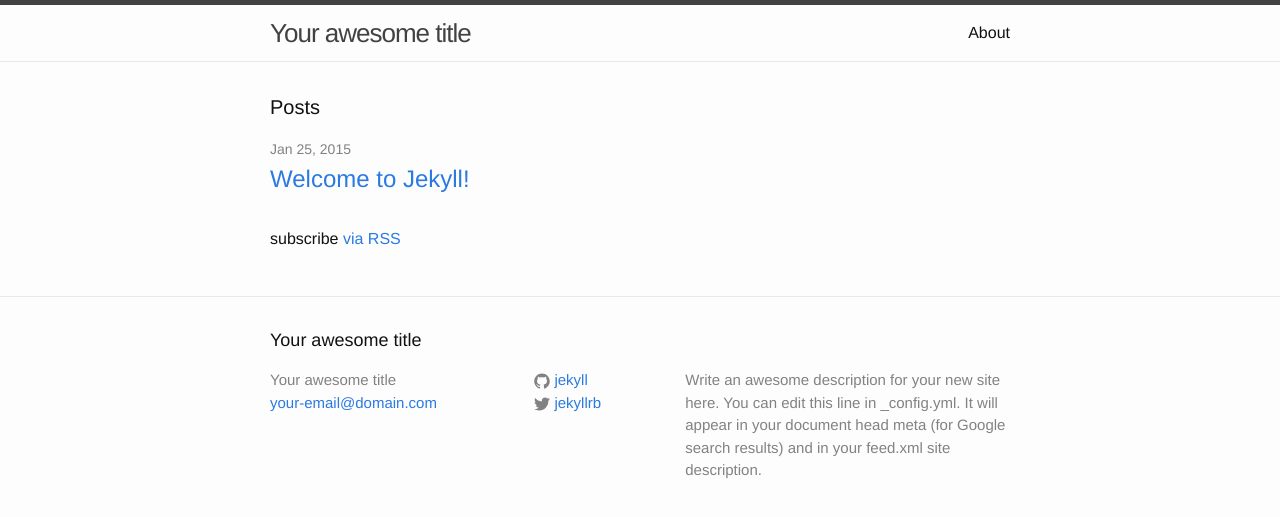
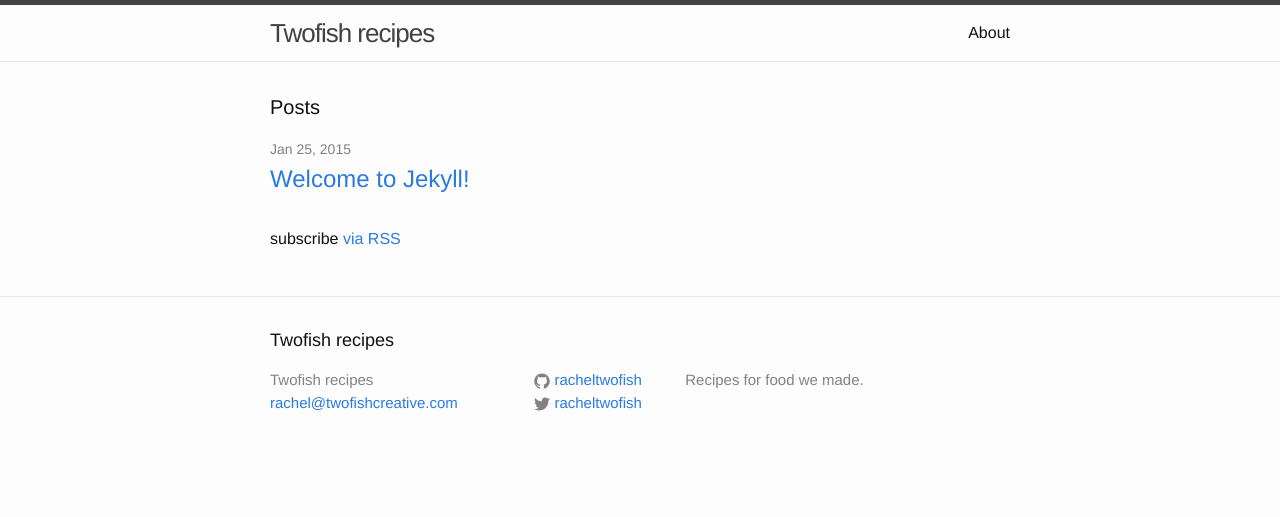
Before and after one commit to twofishcreative/twofishcreative.github.io, a Jekyll site: the page built from index.html, in a window 1280 px wide. Shown: the top 517 px of the page. Built offline with Jekyll 4.4.1, drawn with Linux system fonts in a browser that asks for light colours.

Commit message:
Customise the config.

```diff
--- a/_config.yml
+++ b/_config.yml
@@ -1,14 +1,12 @@
 # Site settings
-title: Your awesome title
-email: your-email@domain.com
+title: Twofish recipes
+email: rachel@twofishcreative.com
 description: > # this means to ignore newlines until "baseurl:"
-  Write an awesome description for your new site here. You can edit this
-  line in _config.yml. It will appear in your document head meta (for
-  Google search results) and in your feed.xml site description.
+  Recipes for food we made.
 baseurl: "" # the subpath of your site, e.g. /blog/
-url: "http://yourdomain.com" # the base hostname & protocol for your site
-twitter_username: jekyllrb
-github_username:  jekyll
+url: "http://twofishcreative.com" # the base hostname & protocol for your site
+twitter_username: racheltwofish
+github_username:  racheltwofish
 
 # Build settings
 markdown: kramdown
```
